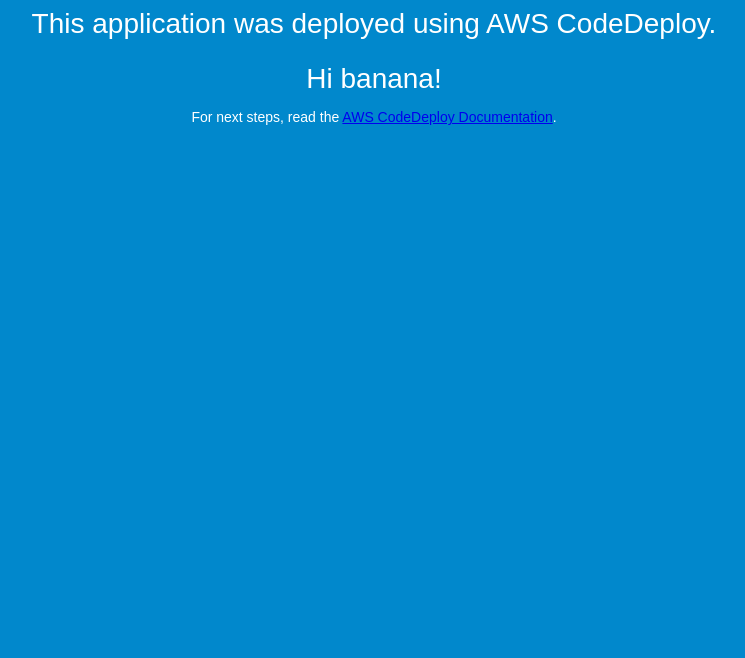
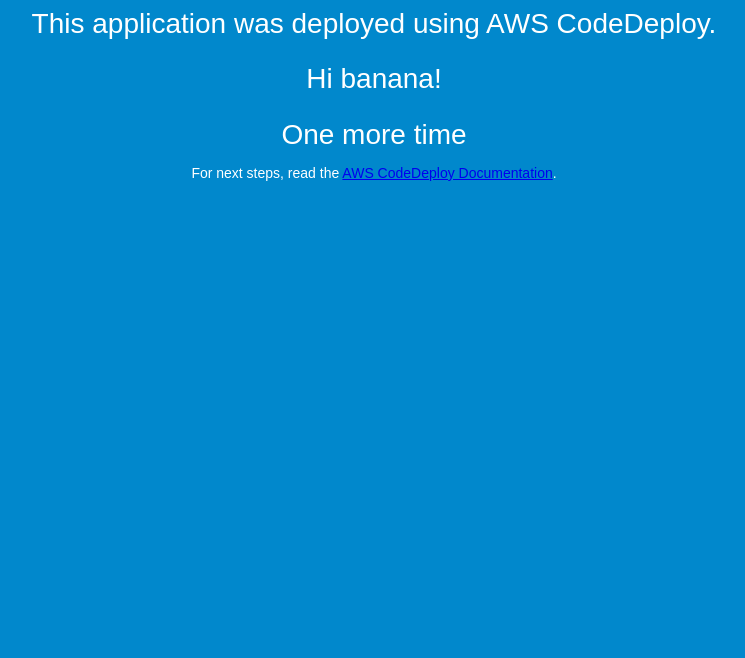
Before and after one commit to marcellorcestaro/testing-codedeploy, a plain HTML site: page index.html in a window 1280 px wide. Shown: the part 142-800 px from the top of the page, without its empty margins (266-1011 px from the left). Drawn offline with Linux system fonts and the light colour scheme.

Commit message:
Modifica index.html

```diff
--- a/index.html
+++ b/index.html
@@ -29,6 +29,7 @@
     <h1>Congratulations</h1>
     <h2>This application was deployed using AWS CodeDeploy.</h2>
     <h2>Hi banana!</h2>
+    <h2>One more time</h2>
     <p>For next steps, read the <a href="http://aws.amazon.com/documentation/codedeploy">AWS CodeDeploy Documentation</a>.</p>
   </div>
 </body>
```
